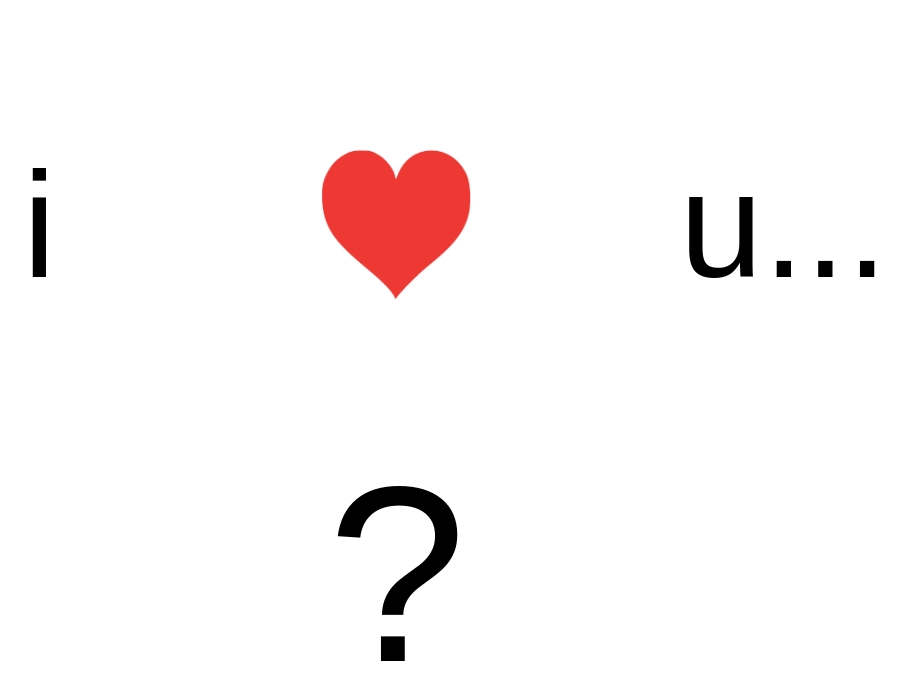
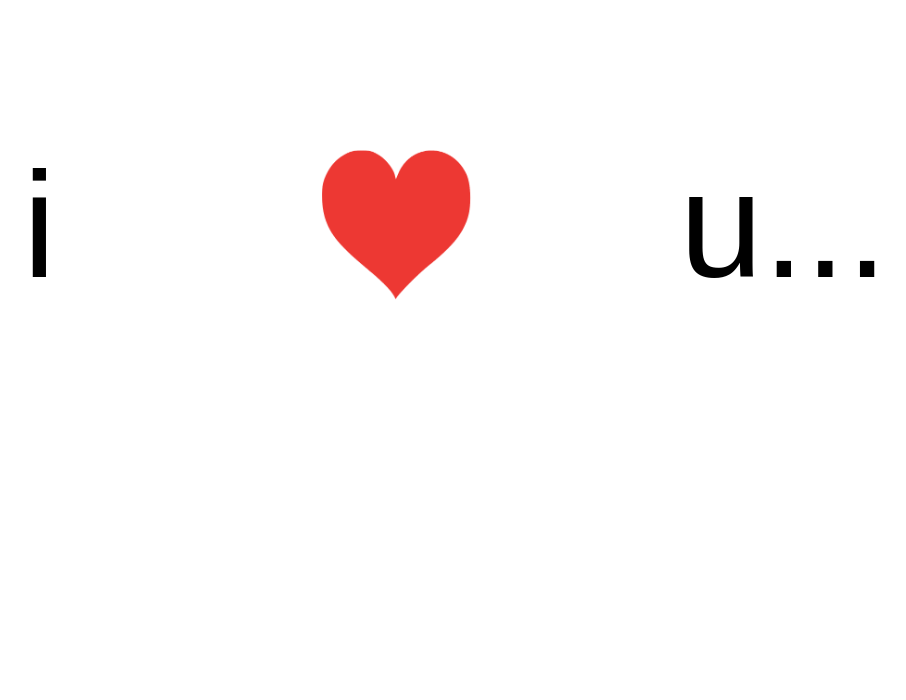
Before and after one commit to ben-ghirardani/i-heart-you, a React (Create React App) app: page / in a window 1280 px wide. Shown: the top 700 px of the page, without its empty margins (243-1149 px from the left). Built offline with nearby package versions, Linux system fonts and the light colour scheme.

Commit message:
changed to make heart the button to click to advance array

```diff
--- a/src/App.js
+++ b/src/App.js
@@ -1,16 +1,66 @@
+import React, {useState} from 'react';
 import './App.css';
 import LandingPage from './component/LandingPage/LandingPage.jsx';
 import Reasons from './component/Reasons/Reasons.jsx';
 
 function App() {
+
+  const [ counter, setCounter ] = useState(0);
+  const [ reasons, setReasons ] = useState(
+    [
+        {
+        fontSize: "250px", lineHeight: "250px", text: ""
+      },
+      {
+        fontSize: "100px", lineHeight: "100px", text: "...because you're beautiful"
+      },
+      {
+        fontSize: "100px", lineHeight: "100px", text: "...because you protect all creatures"
+      },
+      {
+        fontSize: "100px", lineHeight: "100px", text: "...because you make me smile and laugh every day"
+      },
+      {
+        fontSize: "100px", lineHeight: "100px", text: "...becuase you have a great sense of humour"
+      },
+      {
+        fontSize: "100px", lineHeight: "100px", text: "...because you're intelligent"
+      },
+      {
+        fontSize: "100px", lineHeight: "100px", text: "...because you never give up"
+      },
+      {
+        fontSize: "100px", lineHeight: "100px", text: "...because you love pizza and cats!"
+      },
+      {
+        fontSize: "100px", lineHeight: "100px", text: "...because being with you makes me feel warm and happy inside"
+      },
+      {
+        fontSize: "100px", lineHeight: "100px", text: "...because we go together like coffee and keto bars!"
+      },
+      {
+        fontSize: "100px", lineHeight: "100px", text: "...becasue you are a great cook"
+      }
+    ]
+  );
+
+  function moveCounter() {
+    if(counter === reasons.length - 1) {
+      setCounter(1)
+    } else {
+      setCounter(counter + 1)
+    }
+  };
+
   return (
-    <div onClick={
-      () => {
-        console.log("page was clicked")
-      }
-    }>
-      <LandingPage/>
-      <Reasons/>
+    <div>
+      <LandingPage
+        moveCounter={moveCounter}
+      />
+      <Reasons
+        reasons={reasons}
+        counter={counter}
+      />
     </div>
   );
 }
--- a/src/component/LandingPage/LandingPage.css
+++ b/src/component/LandingPage/LandingPage.css
@@ -20,7 +20,6 @@
   height: 150px;
   width: 150px;
   text-align: center;
-
 }
 
 .u {
--- a/src/component/LandingPage/LandingPage.jsx
+++ b/src/component/LandingPage/LandingPage.jsx
@@ -2,7 +2,7 @@ import heart from './heart.png';
 import './LandingPage.css';
 import {motion} from "framer-motion";
 
-function LandingPage() {
+function LandingPage(props) {
   return(
     <div className="landing-page">
 
@@ -11,11 +11,12 @@ function LandingPage() {
       <motion.img
         className="heart"
         src={heart}
+        onClick={props.moveCounter}
         animate={{
           scale: [1, 1.4, 1.3, 1.1, 1.04, 1.03, 1.02, 1.01, 1]
         }}
         transition={{
-          repeat: Infinity,
+          repeat: Infinity
         }}
 
       />
--- a/src/component/Reasons/Reasons.jsx
+++ b/src/component/Reasons/Reasons.jsx
@@ -1,67 +1,65 @@
 import React, {useState} from 'react';
 import './Reasons.css';
 
-function Reasons() {
+function Reasons(props) {
 
-  const [ reasons, setReasons ] = useState(
-    [
-      {
-        fontSize: "250px", lineHeight: "250px", text: "?"
-      },
-      {
-        fontSize: "100px", lineHeight: "100px", text: "...because you're beautiful"
-      },
-      {
-        fontSize: "100px", lineHeight: "100px", text: "...because you protect all creatures"
-      },
-      {
-        fontSize: "100px", lineHeight: "100px", text: "...because you make me smile and laugh every day"
-      },
-      {
-        fontSize: "100px", lineHeight: "100px", text: "...becuase you have a great sense of humour"
-      },
-      {
-        fontSize: "100px", lineHeight: "100px", text: "...because you're intelligent"
-      },
-      {
-        fontSize: "100px", lineHeight: "100px", text: "...because you never give up"
-      },
-      {
-        fontSize: "100px", lineHeight: "100px", text: "...because you love pizza and cats!"
-      },
-      {
-        fontSize: "100px", lineHeight: "100px", text: "...because being with you makes me feel warm and happy inside"
-      },
-      {
-        fontSize: "100px", lineHeight: "100px", text: "...because we go together like coffee and keto bars!"
-      },
-      {
-        fontSize: "100px", lineHeight: "100px", text: "...becasue you are a great cook"
-      }
-    ]
-  );
-  const [ counter, setCounter] = useState(0);
-
-// 11
+  // const [ reasons, setReasons ] = useState(
+  //   [
+  //     {
+  //       fontSize: "250px", lineHeight: "250px", text: ""
+  //     },
+  //     {
+  //       fontSize: "100px", lineHeight: "100px", text: "...because you're beautiful"
+  //     },
+  //     {
+  //       fontSize: "100px", lineHeight: "100px", text: "...because you protect all creatures"
+  //     },
+  //     {
+  //       fontSize: "100px", lineHeight: "100px", text: "...because you make me smile and laugh every day"
+  //     },
+  //     {
+  //       fontSize: "100px", lineHeight: "100px", text: "...becuase you have a great sense of humour"
+  //     },
+  //     {
+  //       fontSize: "100px", lineHeight: "100px", text: "...because you're intelligent"
+  //     },
+  //     {
+  //       fontSize: "100px", lineHeight: "100px", text: "...because you never give up"
+  //     },
+  //     {
+  //       fontSize: "100px", lineHeight: "100px", text: "...because you love pizza and cats!"
+  //     },
+  //     {
+  //       fontSize: "100px", lineHeight: "100px", text: "...because being with you makes me feel warm and happy inside"
+  //     },
+  //     {
+  //       fontSize: "100px", lineHeight: "100px", text: "...because we go together like coffee and keto bars!"
+  //     },
+  //     {
+  //       fontSize: "100px", lineHeight: "100px", text: "...becasue you are a great cook"
+  //     }
+  //   ]
+  // );
+  // const [ counter, setCounter] = useState(0);
 
   return (
     <div
       className="reasons"
-      onClick={
-        () => {
-          if(counter === reasons.length - 1) {
-            setCounter(0)
-          } else {
-            setCounter(counter + 1)
-          }
-        }}
+      // onClick={
+      //   () => {
+      //     if(counter === reasons.length - 1) {
+      //       setCounter(1)
+      //     } else {
+      //       setCounter(counter + 1)
+      //     }
+      //   }}
       style={{
-        fontSize: reasons[counter].fontSize,
-        lineHeight: reasons[counter].lineHeight
+        fontSize: props.reasons[props.counter].fontSize,
+        lineHeight: props.reasons[props.counter].lineHeight
       }}
     >
 
-      {reasons[counter].text}
+      {props.reasons[props.counter].text}
 
     </div>
   )
```
Also changed, not shown: public/logo192.png (deleted), public/logo512.png (deleted).
